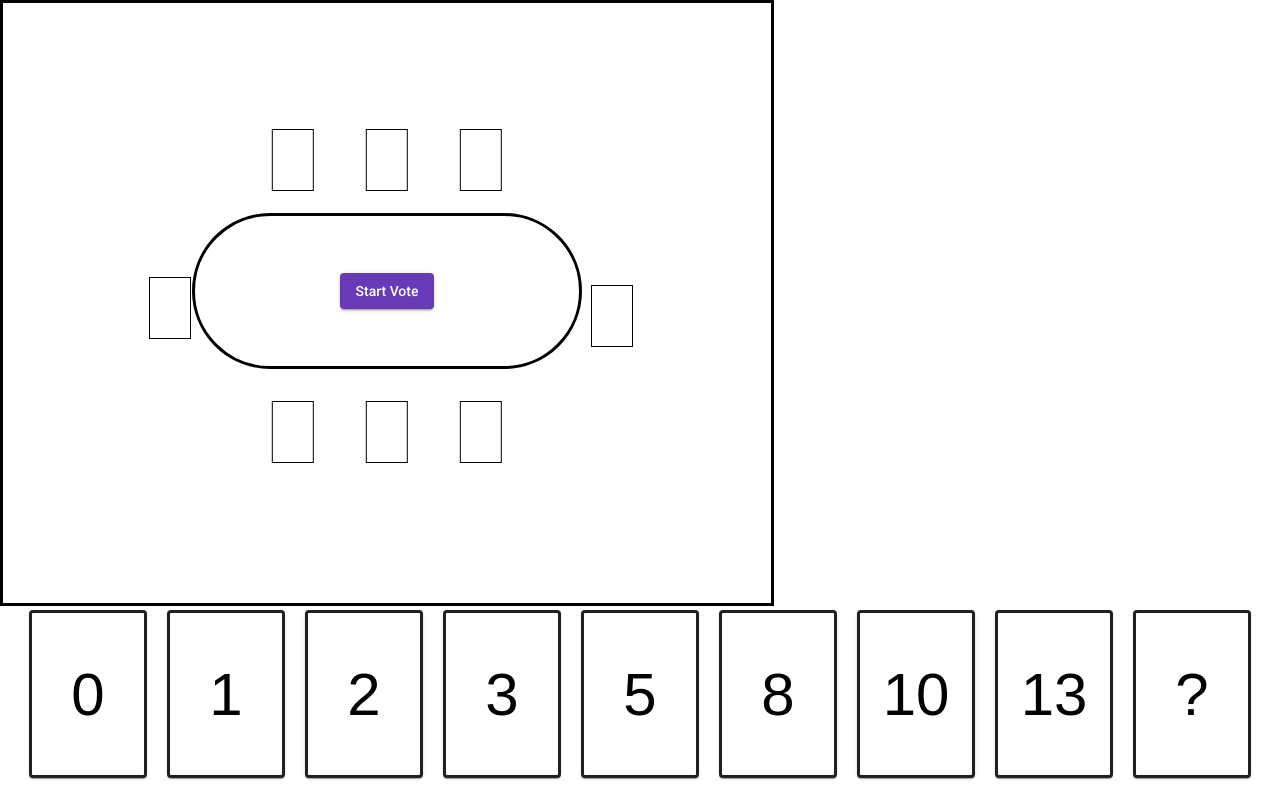
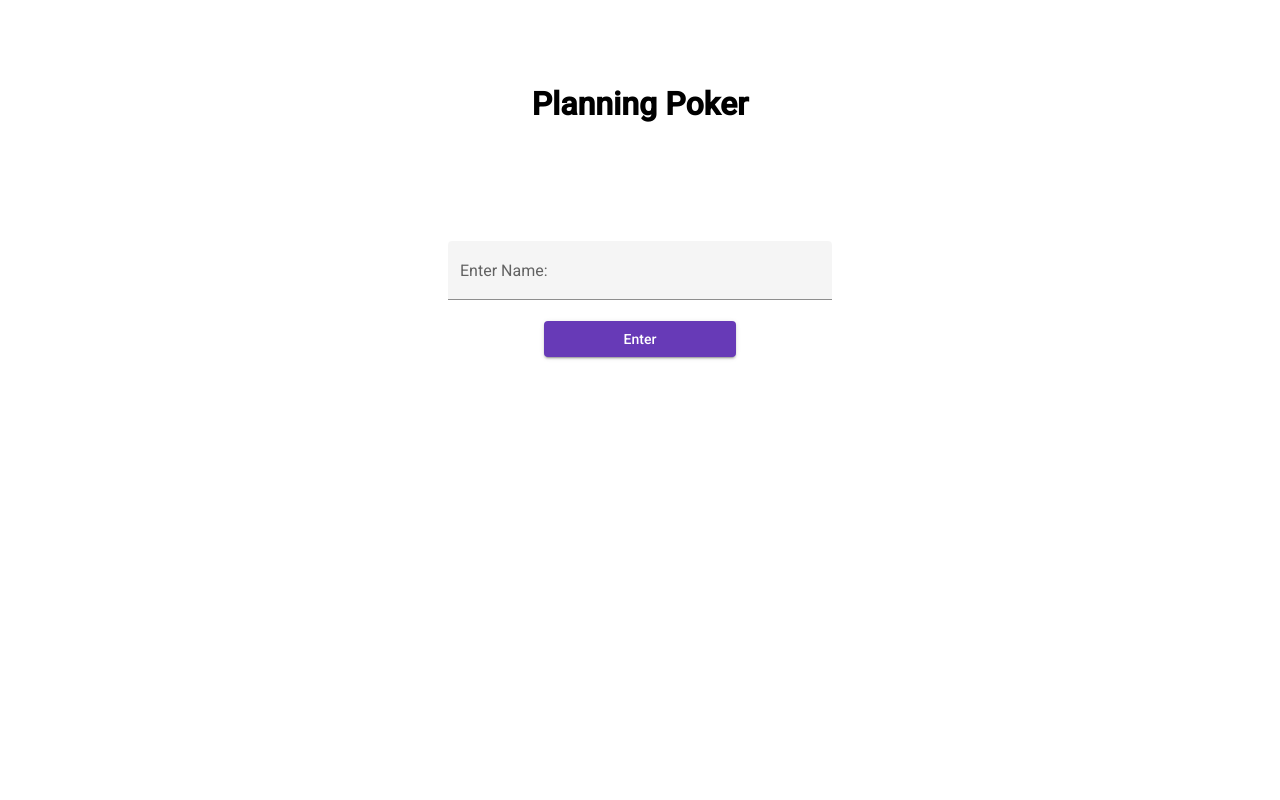
Before and after one commit to adriankelsey/planning-poker, an Angular app: page /login in a window 1280 px wide. Built offline with nearby package versions, Linux system fonts and the light colour scheme.

Commit message:
routing and login page

```diff
--- /dev/null
+++ b/src/app/app-routing.module.ts
@@ -0,0 +1,14 @@
+import { Routes, RouterModule } from '@angular/router';
+import { LoginComponent } from './login/login.component';
+import { TableComponent } from './table/table.component';
+
+
+const routes: Routes = [
+    { path: 'login', component: LoginComponent },
+    { path: 'table', component: TableComponent},
+
+    // otherwise redirect to home
+    { path: '**', redirectTo: '' }
+];
+
+export const AppRoutingModule = RouterModule.forRoot(routes);
--- a/src/app/app.component.html
+++ b/src/app/app.component.html
@@ -1,8 +1,5 @@
 <div class="main-content">
     <div class="table">
-        <app-table></app-table>
-    </div>
-    <div class="cards">
-        <app-cards (cardEvent)="receivedMessage($event)"></app-cards>
+        <router-outlet></router-outlet>
     </div>
 </div>
--- /dev/null
+++ b/src/app/login/login.component.html
@@ -0,0 +1,14 @@
+<div class="main-content">
+    <div class="header">
+        <h1>Planning Poker</h1>
+    </div>
+    <div class="form">
+        <mat-form-field class="login" appearance="fill">
+            <mat-label>Enter Name:</mat-label>
+            <input matInput>
+        </mat-form-field>
+        <div class="enter">
+             <button mat-raised-button class="button" color="primary">Enter</button>
+        </div>
+    </div>
+</div>
--- /dev/null
+++ b/src/app/login/login.component.scss
@@ -0,0 +1,31 @@
+.main-content {
+    display: flex;
+    flex-direction: column;
+    justify-content: center;
+    justify-content: space-between;
+    align-items: center;
+    height: 20%;
+    margin-top: 4em;
+}
+
+.header {
+    margin-bottom: 4em;
+}
+
+.form {
+    display: flex;
+    flex-direction: column;
+    justify-content: space-between;
+    padding: 2em;
+    height: 15%;
+    width: 30%;
+}
+
+.enter {
+    display: flex;
+    justify-content: center;
+}
+
+.button {
+    width: 50%;
+}
--- /dev/null
+++ b/src/app/login/login.component.ts
@@ -0,0 +1,15 @@
+import { Component, OnInit } from '@angular/core';
+
+@Component({
+  selector: 'app-login',
+  templateUrl: './login.component.html',
+  styleUrls: ['./login.component.scss']
+})
+export class LoginComponent implements OnInit {
+
+  constructor() { }
+
+  ngOnInit(): void {
+  }
+
+}
--- a/src/app/table/table.component.html
+++ b/src/app/table/table.component.html
@@ -21,3 +21,4 @@
         </div>
     </div>
 </div>
+    <app-cards></app-cards>
--- a/src/app/table/table.component.scss
+++ b/src/app/table/table.component.scss
@@ -4,7 +4,7 @@
 }
 
 .main-content {
-    height: 100%;
+    height: 80%;
     width: 60%;
 }
 
```
Also changed, not shown: src/app/app.module.ts (+7 -1 lines), 1 other file (tests, documents, lock files or other folders).
